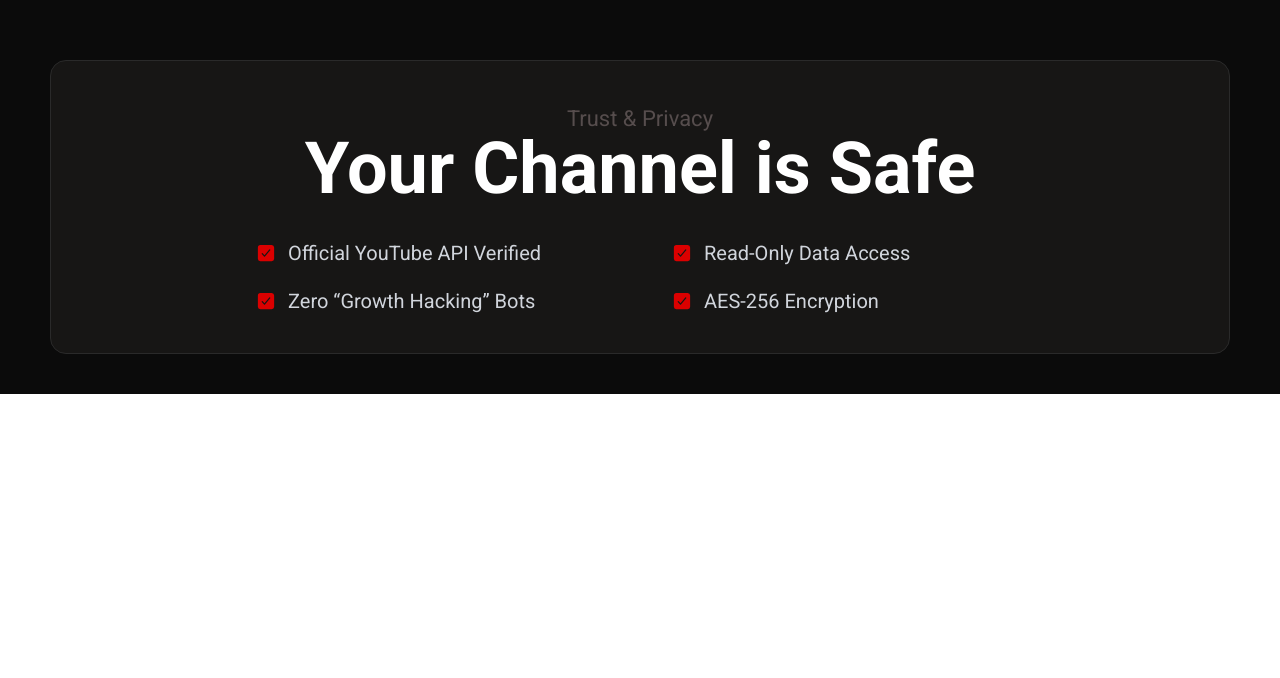
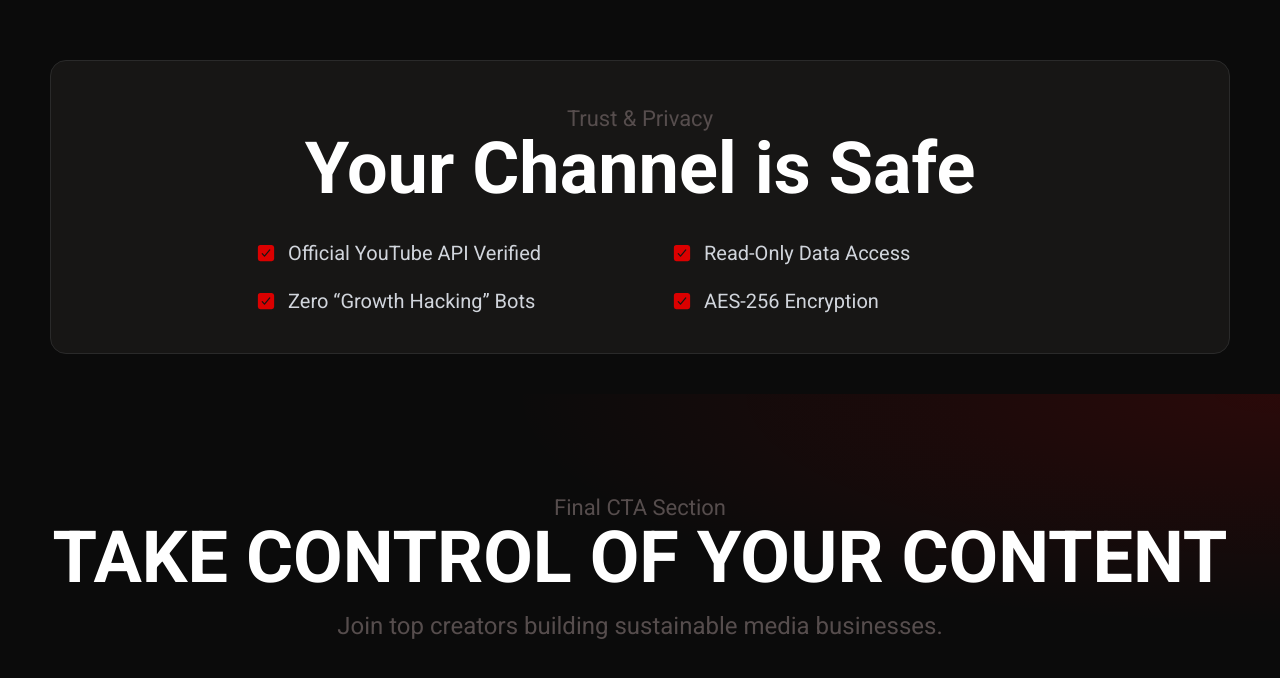
Before and after one commit to Naman830/Youtube-Management-System-, a React app in the folder frontend/: page / in a window 1280 px wide. Shown: the part 2359-3037 px from the top of the page. Before the commit the page ends 2753 px from the top, so only its background shows below. Built offline with nearby package versions, Linux system fonts and the light colour scheme; the HTML template or start-up script is replaced by a standard one.

Commit message:
cta structure completed

```diff
--- a/frontend/src/App.jsx
+++ b/frontend/src/App.jsx
@@ -3,6 +3,7 @@
 import Showcase from "./pages/landing/sections/Showcase"
 import CreatorFlow from "./pages/landing/sections/CreatorFlow"
 import Trust from "./pages/landing/sections/Trust"
+import CTA from "./pages/landing/sections/CTA"
 
 function App() {
   return (
@@ -12,6 +13,7 @@
  <Showcase/>
  <CreatorFlow/>
  <Trust/>
+ <CTA/>
  </>
   )
 }
--- /dev/null
+++ b/frontend/src/pages/landing/sections/CTA.jsx
@@ -0,0 +1,24 @@
+import React from 'react'
+
+const CTA = () => {
+  return (
+    <section className="cta_section relative h-full pb-24 pt-24 overflow-hidden text-white">
+      <div className="cta_container text-center px-5 ">
+        <div className="cta_text_container text-center mb-10">
+          <p className="md:text-[22px] sm:text-[20px] md:leading-9 sm:leading-7 text-[18px] leading-5 font-regular mx-auto text-[var(--gray-color)] ">
+            Final CTA Section
+          </p>
+          <h1 className="md:text-7xl sm:text-6xl text-4xl md:leading-16 sm:leading-14 leading-10  font-bold mb-5">
+            TAKE CONTROL OF YOUR CONTENT
+          </h1>
+          <p className="md:text-2xl sm:text-[22px] sm:leading-8 text-[20px] leading-6 font-regular mx-auto text-[var(--gray-color)] ">
+            Join top creators building sustainable media businesses.
+          </p>
+        </div>
+
+      </div>
+    </section>
+  )
+}
+
+export default CTA
--- a/frontend/src/styles/globals.css
+++ b/frontend/src/styles/globals.css
@@ -151,3 +151,15 @@
   max-width: calc(100% - 100px);
   background: #171615;
 }
+
+/* CTA section */
+
+.cta_section{
+   background:
+    radial-gradient(
+      100% 100% at 100% 0%,
+      rgba(219, 0, 0, 0.15),
+      transparent 60%
+    ),
+    #0b0b0b;
+}
```
